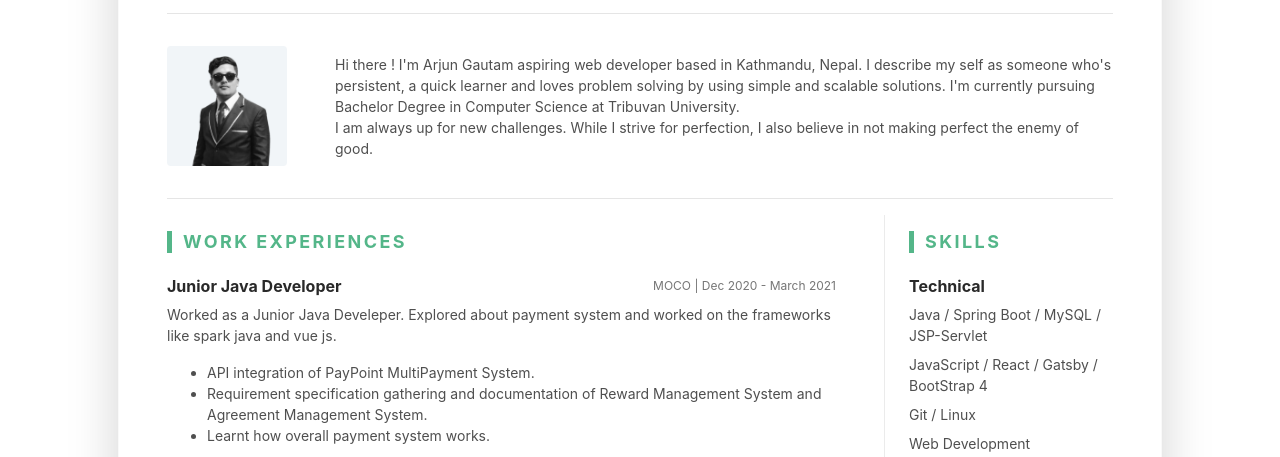
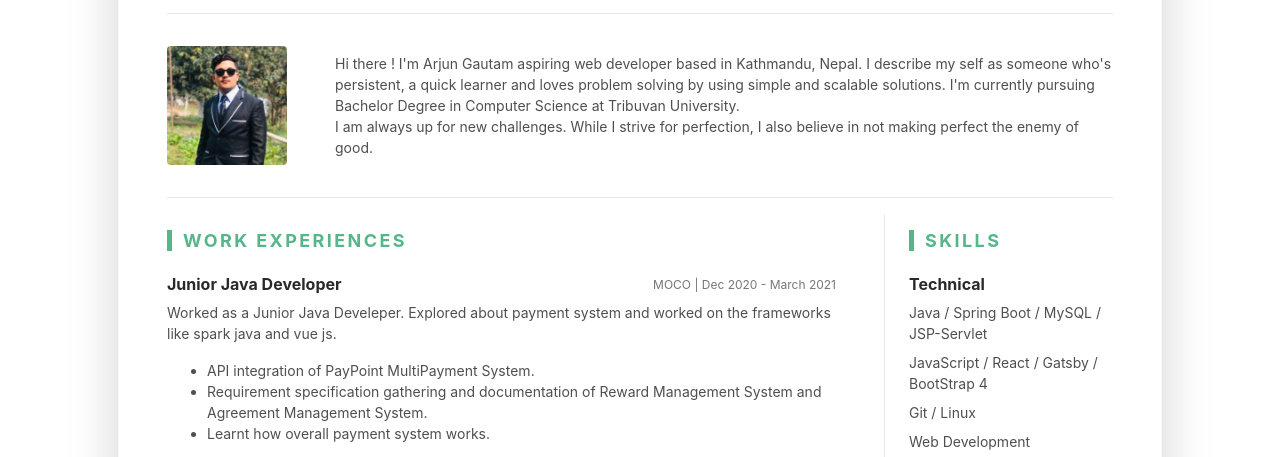
Before and after one commit to arjungautam1/arjun-sudo.github.io, a plain HTML site: page index.html in a window 1280 px wide. Shown: the part 268-725 px from the top of the page. Drawn offline with Linux system fonts and the light colour scheme.

Commit message:
avatar changed

```diff
--- a/index.html
+++ b/index.html
@@ -50,7 +50,7 @@
 				<hr>
 				<div class="resume-intro py-3">
 					<div class="media flex-column flex-md-row align-items-center">
-						<img class="resume-profile-image mb-3 mb-md-0 mr-md-5 ml-md-0 rounded mx-auto" src="assets/images/resume-profile.png" alt="image">
+						<img class="resume-profile-image mb-3 mb-md-0 mr-md-5 ml-md-0 rounded mx-auto" src="assets/images/avatar.jpg" alt="image">
 						<div class="media-body text-left">
 							<p class="mb-0">Hi there ! I'm Arjun Gautam aspiring web developer based in Kathmandu, Nepal. I describe my self as someone who's persistent, a quick learner and loves problem solving by using simple and scalable solutions. I'm currently pursuing Bachelor Degree in Computer Science at Tribuvan University.</p>
 							<p class="mb-0">I am always up for new challenges. While I strive for perfection, I also believe in not making perfect the enemy of good.</p>
```
Also changed, not shown: assets/images/avatar.jpg (added), assets/images/resume-profile.png (deleted).
